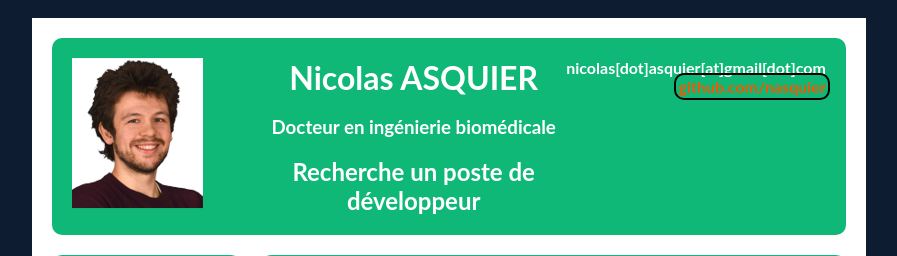
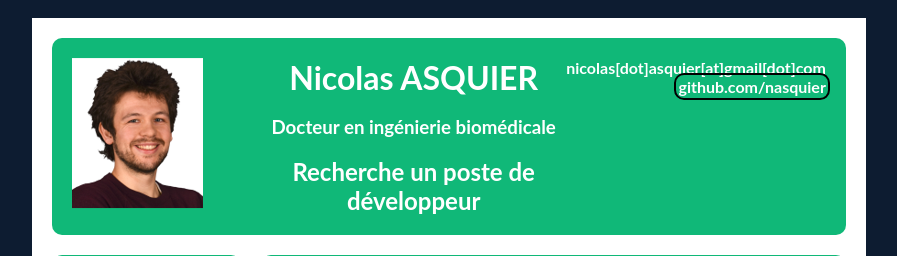
Before and after one commit to nasquier/mystPlayground, a PHP site: page /aboutme.php in a window 1280 px wide, with the pointer over the restyled element. Shown: the part 303-559 px from the top of the page, without its empty margins (191-1088 px from the left). Run offline with PHP 8.4, Linux system fonts and the light colour scheme.

```diff
--- a/styles/cv-style.css
+++ b/styles/cv-style.css
@@ -71,6 +71,7 @@
 }
 
 .cv a:hover{
+    color: currentColor;
     border: 2px solid black;
     border-radius: 10px;
     padding: 2px;
```
Also changed, not shown: admin/.htaccess (added), admin/addpost.php (added), admin/modifypost.php (added), admin/rmpost.php (added), 1 other file.
